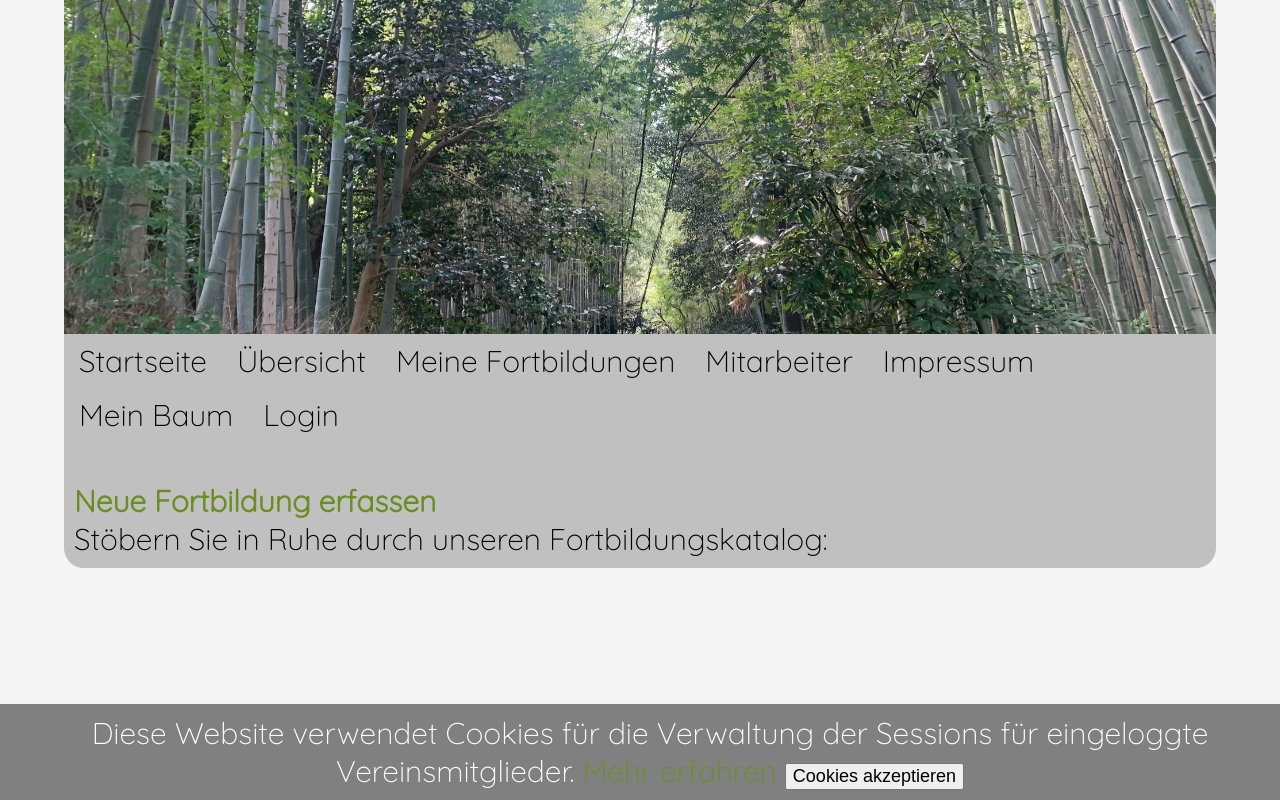
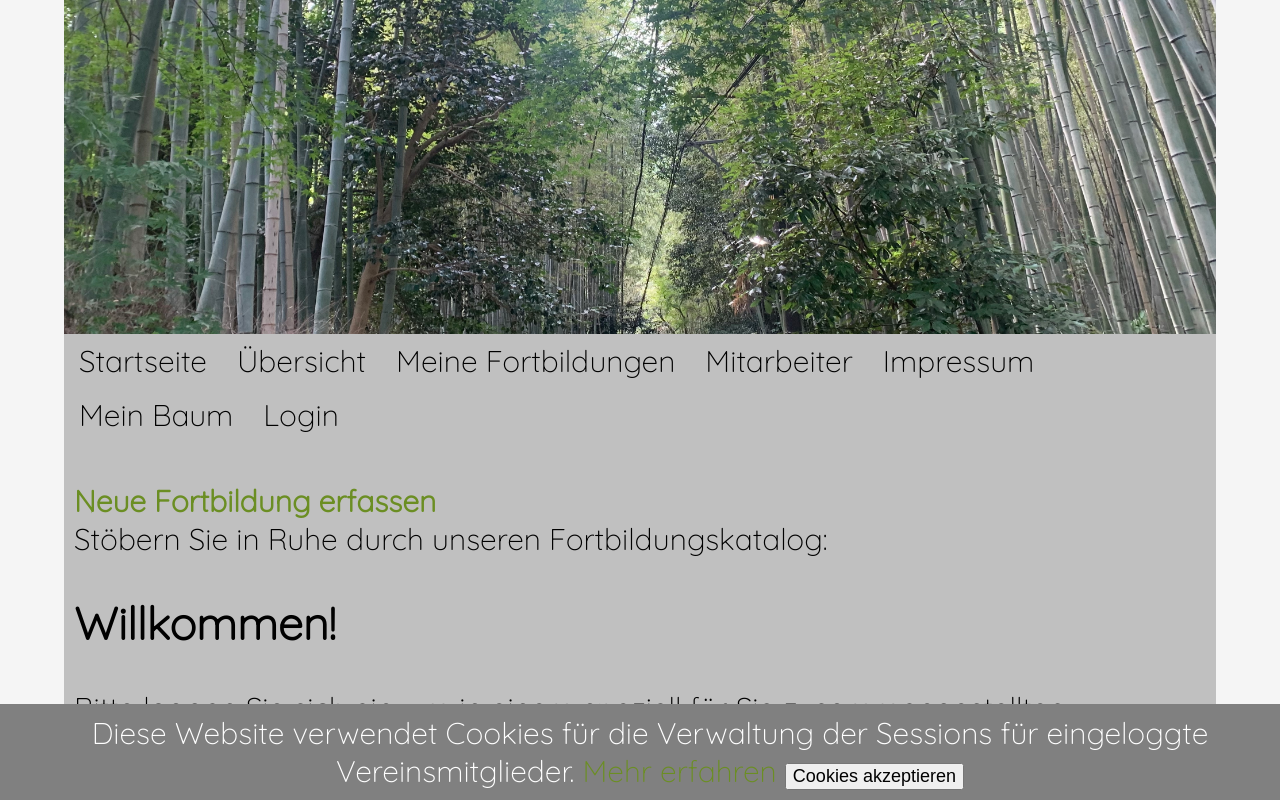
Before and after one commit to flori-software/Wissensbaum, a PHP site: page /uebersicht.php in a window 1280 px wide. Run offline with PHP 8.4, Linux system fonts and the light colour scheme; data that the repository does not hold is empty; some libraries are stand-ins or nearby versions.

Commit message:
Personalisiertes Angebot an Fobis

```diff
--- a/klassen/klasse_fortbildung.php
+++ b/klassen/klasse_fortbildung.php
@@ -70,12 +70,28 @@ class Fortbildung {
         $abfrage = "SELECT * FROM fobi ORDER BY datum DESC";
         $ergebnis = $mysqli->query($abfrage);
         $fortbildungen = array();
-        while($row = $ergebnis->fetch_assoc()) {
-            $fortbildung = new Fortbildung();
-            $fortbildung->ID = $row["ID"];
-            $fortbildung->lesen();
-            $fortbildungen[] = $fortbildung;
+
+        if(isset($_SESSION["id_benutzer"])) {
+            $benutzer = new Benutzer(id: $_SESSION["id_benutzer"]);
+
+            while($row = $ergebnis->fetch_assoc()) {
+                $fortbildung = new Fortbildung();
+                $fortbildung->ID = $row["ID"];
+                $fortbildung->lesen();
+                // Gibt es eine Schnittmenge zwischen den Arrays $benutzer->profil_unserialized und $fortbildung->profil_unserialized und sind die Zahlen der Schnittmenge größer als 0?
+                $schnittmenge = array_intersect($benutzer->profil_unserialized, $fortbildung->profil_unserialized);
+                if(count($schnittmenge) > 0) {
+                    foreach ($schnittmenge as $element) {
+                        // Nur wenn es sich tatsächlich um ein gespeichertes Profil handelt, woird die Fortbildung angezeigt
+                        if($element != 0) {
+                            $fortbildungen[] = $fortbildung;
+                        }
+                    }
+                }
+            }
         }
+
+
         return $fortbildungen;
     }
 
--- a/uebersicht.php
+++ b/uebersicht.php
@@ -37,9 +37,12 @@ echo '<style>
 </style>
 <span style="font-size: '.$_SESSION["font_size"].'px; font-weight: bold;"><a href="uebersicht.php?aktion=neue_fobi">Neue Fortbildung erfassen</a></span><br>
 Stöbern Sie in Ruhe durch unseren Fortbildungskatalog:';
+
+if(isset($_SESSION["id_benutzer"])) {
+    $benutzer = new Benutzer(id: $_SESSION["id_benutzer"]);
+    echo '<h2>Willkommen '.$benutzer->vorname.' '.$benutzer->nachname.'!</h2>';
+    echo 'Stöbern Sie in Ruhe durch den für Sie zusammengestellten Fortbildungskatalog:';
     $fortbildungen = Fortbildung::alle_lesen();
-
-
     echo '<table>';
     foreach($fortbildungen as $fobi) {
         echo '<tr>';
@@ -48,6 +51,11 @@ foreach($fortbildungen as $fobi) {
         echo '</tr>';
     }
     echo '</table>';
+} else {
+    echo '<h2>Willkommen!</h2>';
+    echo '<p>Bitte loggen Sie sich ein, um in einem speziell für Sie zusammengestellten Fortbildungskatalog zu stöbern.</p>';
+}
+
 
 
 
```
Also changed, not shown: 2 other files. Lines whose indentation alone changed are shown as unchanged.
